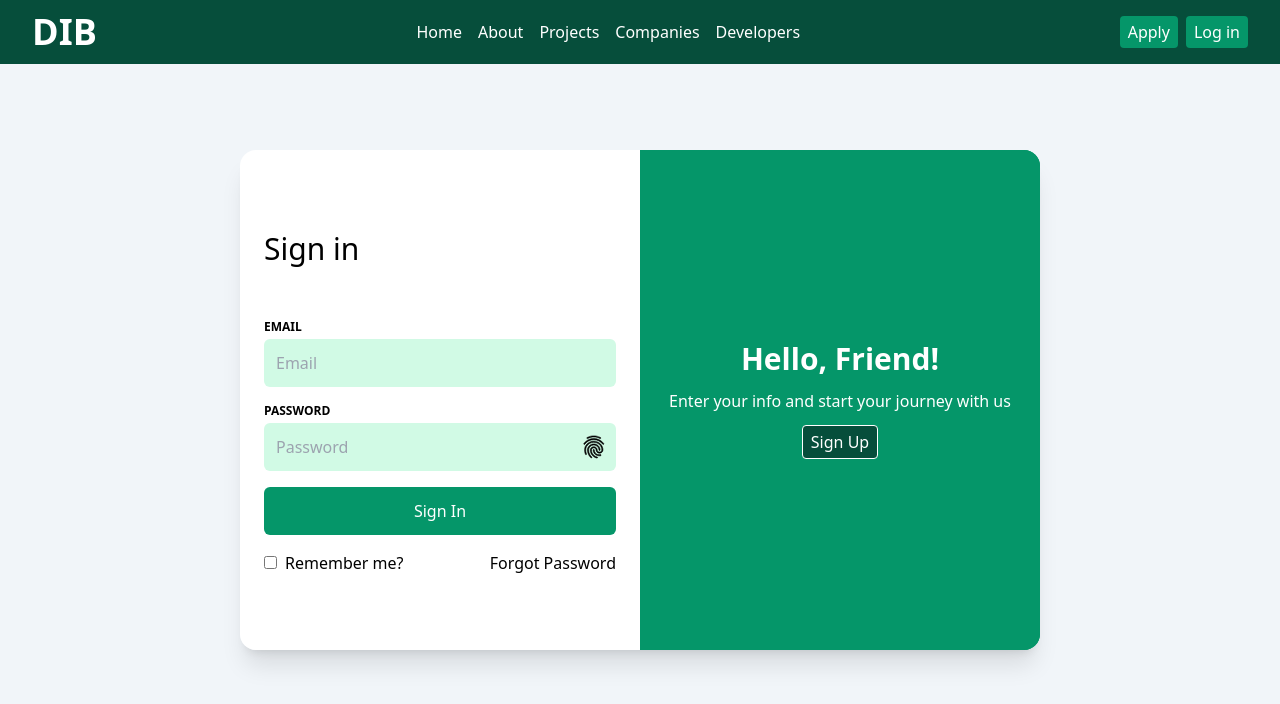
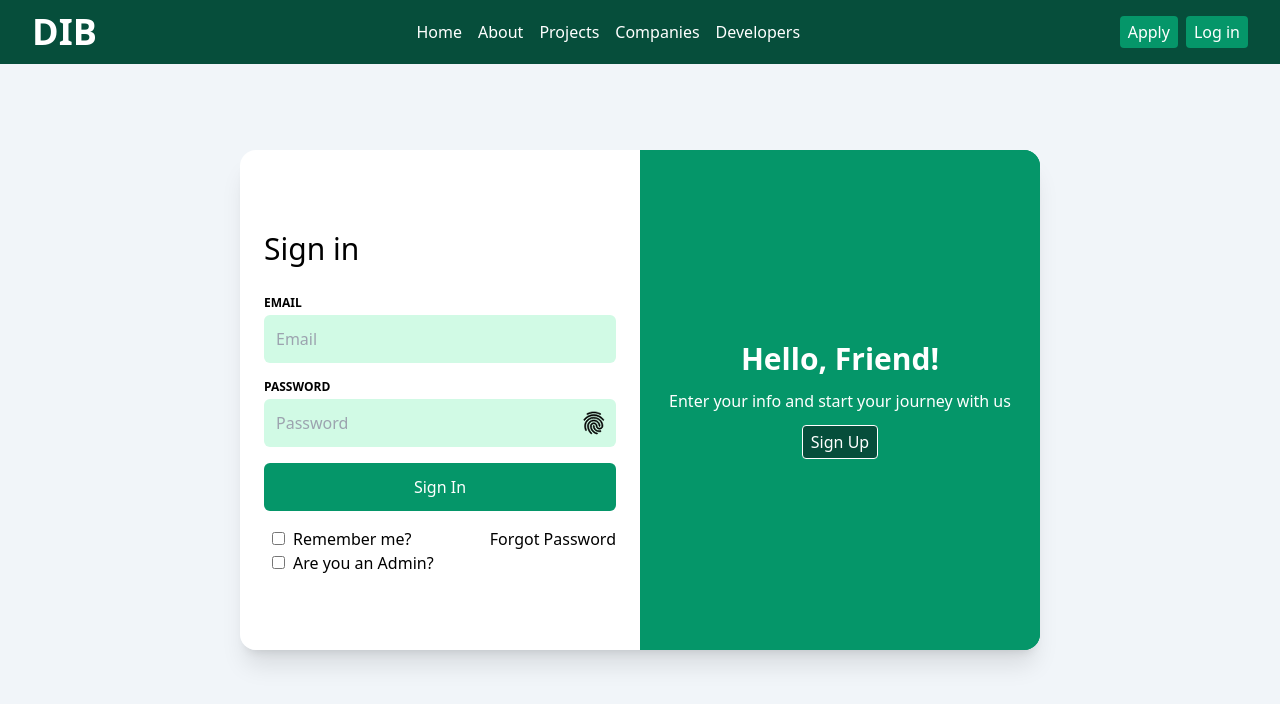
Before and after one commit to simontcodes/DIB-front, a Next.js app: page /login in a window 1280 px wide. Shown: the top 704 px of the page. Built offline with nearby package versions, Linux system fonts and the light colour scheme; no server answers.

Commit message:
Handle Admin Login and Dashboard cases

```diff
--- a/app/dashboard/[userId]/page.tsx
+++ b/app/dashboard/[userId]/page.tsx
@@ -7,15 +7,6 @@ import Link from "next/link"
 import { useSession } from "next-auth/react"
 import { useState, useEffect } from "react"
 import { User } from 'types/interfaces'
-
-// type User = {
-//   _id: string,
-//   name: string,
-//   email: string,
-//   password: string,
-//   role: string,
-//   __v: number
-// }
 
 type PageProps = {
   params: {
@@ -30,8 +21,12 @@ export default function Dashboard(props: PageProps) {
   const [ userId, setUserId ] = useState()
   const [ userRoles, setUserRoles ] = useState<string[]>([])
 
+  // FUNCTION TO FETCH USER
   const fetchUser = async () => {
-    const res = await fetch(`http://localhost:8080/dibs/${session?.user?.id}`, {
+    const isAdmin = session?.user?.role?.includes('Admin')
+    console.log(session)
+    console.log(`http://localhost:8080/${isAdmin?"admins":"dibs"}/${session?.user?.id}`)
+    const res = await fetch(`http://localhost:8080/${isAdmin?"admins":"dibs"}/${session?.user?.id}`, {
       method: "GET",
       headers: {
         "Content-Type": "application/json",
@@ -39,11 +34,15 @@ export default function Dashboard(props: PageProps) {
       }
     });
     const data = await res.json()
-    // const roleToPush:string[] = []
-    // roleToPush.push(data.role)
     setUserId(data._id)
-    // setUserRoles(roleToPush)
-    setUserRoles(data.role)
+    console.log(typeof data.role === "string")
+    if(typeof data.role === "string") {
+      const roleToPush:string[] = []
+      roleToPush.push(data.role)
+      setUserRoles(roleToPush)
+    } else {
+      setUserRoles(data.role)
+    }
     setUserData(data)
   }
 
@@ -99,26 +98,26 @@ export default function Dashboard(props: PageProps) {
             <span className='font-bold text-white'>DevOps</span>
           </div>
         )
+      case "Regular Admin":
+        return (
+          <div key={index} className='flex items-center gap-1 bg-orange-900 w-fit py-1 px-3 rounded-md'>
+            <div className='h-4 w-4 bg-white rounded-full'></div>
+            <span className='font-bold text-white'>Admin</span>
+          </div>
+        )
+      case "Super Admin":
+        return (
+          <div key={index} className='flex items-center gap-1 bg-orange-900 w-fit py-1 px-3 rounded-md'>
+            <div className='h-4 w-4 bg-pink-400 rounded-full'></div>
+            <span className='font-bold text-white'>Super Admin</span>
+          </div>
+        )
     }
   }
 
   useEffect(() => {
     fetchUser()
   },[])
-
-  // const fetchUser = async (userId: string) => {
-  //   const res = await fetch(`http://localhost:8080/dibs/${userId}`)
-  //   const user: User = await res.json()
-  //   return user
-  // }
-  // const user = await fetchUser(props.params.userId)
-
-  // const mockUser = {
-  //   name: "Schubert Kulminko",
-  //   roles: [true, true, true, true, true, true, true]
-  // }
-
-  // const roles: string[] = ["Fullstack Developer", "Frontend Developer", "Project Manager"]
 
   if(!userData) {
     return <p>Loading</p>
@@ -127,7 +126,6 @@ export default function Dashboard(props: PageProps) {
   return (
     <div className="w-full max-w-[1280px] pt-16">
       <h1 className="text-4xl font-bold mb-8">Dashboard</h1>
-
       <div className='flex flex-col justify-center p-16 w-full h-48 relative bg-emerald-400 rounded-3xl'>
         <div className='flex justify-center items-center absolute bottom-8 right-16 h-64 w-64 overflow-hidden rounded-full border-8 bg-emerald-600'>
           <img className='w-full object-cover rounded-full' src={`https://api.dicebear.com/5.x/open-peeps/svg?seed=${userData?.name}&flip=true&translateX=5`} loading="lazy" alt='profile'/>
@@ -152,55 +150,15 @@ export default function Dashboard(props: PageProps) {
           <p>How are you today? Ready to tackle some projects?</p>
         </div>
       </div>
-
       <div className='flex flex-col mt-4 bg-emerald-500 rounded-3xl p-4' id="roles-bar">
         <div className='flex gap-2'>
-          {userRoles.length == 0 ? <span className="bg-emerald-900 w-fit py-1 px-3 rounded-md text-white font-medium mx-auto">Please set your roles in settings</span> : userRoles.map((role, index) => tokenSwitch(role, index))}
-          {/* {mockUser.roles[0] ?
-          <div className='flex items-center gap-1 bg-emerald-900 w-fit py-1 px-3 rounded-md '>
-            <div className='h-4 w-4 bg-purple-500 rounded-full'></div>
-            <span className='font-bold text-white'>FullStack</span>
-          </div>
-          :""}
-          {mockUser.roles[1] ?
-          <div className='flex items-center gap-1 bg-emerald-900 w-fit py-1 px-3 rounded-md'>
-            <div className='h-4 w-4 bg-green-500 rounded-full'></div>
-            <span className='font-bold text-white'>Front-End</span>
-          </div>
-          :""}
-          {mockUser.roles[2] ?
-          <div className='flex items-center gap-1 bg-emerald-900 w-fit py-1 px-3 rounded-md'>
-            <div className='h-4 w-4 bg-blue-500 rounded-full'></div>
-            <span className='font-bold text-white'>Back-End</span>
-          </div>
-          :""}
-          {mockUser.roles[3] ?
-          <div className='flex items-center gap-1 bg-emerald-900 w-fit py-1 px-3 rounded-md'>
-            <div className='h-4 w-4 bg-yellow-500 rounded-full'></div>
-            <span className='font-bold text-white'>PM</span>
-          </div>
-          :""}
-          {mockUser.roles[4] ?
-          <div className='flex items-center gap-1 bg-emerald-900 w-fit py-1 px-3 rounded-md'>
-            <div className='h-4 w-4 bg-red-500 rounded-full'></div>
-            <span className='font-bold text-white'>QA Tester</span>
-          </div>
-          :""}
-          {mockUser.roles[5] ?
-          <div className='flex items-center gap-1 bg-emerald-900 w-fit py-1 px-3 rounded-md'>
-            <div className='h-4 w-4 bg-pink-500 rounded-full'></div>
-            <span className='font-bold text-white'>UX/UI</span>
-          </div>
-          :""}
-          {mockUser.roles[6] ?
-          <div className='flex items-center gap-1 bg-emerald-900 w-fit py-1 px-3 rounded-md'>
-            <div className='h-4 w-4 bg-black rounded-full'></div>
-            <span className='font-bold text-white'>DevOps</span>
-          </div>
-          :""} */}
+          {
+          userRoles.length == 0
+          ? <span className="bg-emerald-900 w-fit py-1 px-3 rounded-md text-white font-medium mx-auto">Please set your roles in settings</span>
+          : userRoles.map((role, index) => tokenSwitch(role, index))
+          }
         </div>
       </div>
-
     </div>
   )
 }
--- a/app/login/page.tsx
+++ b/app/login/page.tsx
@@ -65,6 +65,7 @@ const SignInForm = ({isNewUser}:{isNewUser:Boolean}) => {
   }
 
   const [rememberMe, setRememberMe] = useState(false)
+  const [isAdmin, setIsAdmin] = useState(false)
   const [show, setShow] = useState(false)
   const [loginError, setLoginError] = useState(false)
   const router = useRouter()
@@ -74,6 +75,7 @@ const SignInForm = ({isNewUser}:{isNewUser:Boolean}) => {
     const status = await signIn("credentials", {
       email: values.email,
       password: values.password,
+      admin: isAdmin,
       redirect: false,
       callbackUrl: "/"
     })
@@ -81,6 +83,7 @@ const SignInForm = ({isNewUser}:{isNewUser:Boolean}) => {
       setLoginError(true)
     }
     if (status?.ok) {
+      console.log("logged in")
       router.push(status.url || "/")
     }
   }
@@ -134,9 +137,15 @@ const SignInForm = ({isNewUser}:{isNewUser:Boolean}) => {
           </div>
           <button className='w-full p-3 bg-emerald-600 rounded-md text-white hover:bg-emerald-800 active:scale-[.98] transition-transform'>Sign In</button>
           <div className='flex justify-between'>
-            <div>
-              <input id="uploaded" type="checkbox" value="uploaded" name="avatar-type" checked={rememberMe} onChange={(e) => setRememberMe(!rememberMe)} />
-              <label className="ml-2" htmlFor="uploaded">Remember me?</label>
+            <div className='flex flex-col'>
+              <label className="ml-2">
+                <input className='mr-2' id="remember" type="checkbox" value="remember" name="avatar-type" checked={rememberMe} onChange={(e) => setRememberMe(!rememberMe)} />
+                Remember me?
+              </label>
+              <label className="ml-2">
+                <input className='mr-2' id="admin" type="checkbox" value="admin" name="avatar-type" checked={isAdmin} onChange={(e) => setIsAdmin(!isAdmin)} />
+                Are you an Admin?
+              </label>
             </div>
             <div>
               <Link href="/forgot-password">Forgot Password</Link>
@@ -177,8 +186,6 @@ const SignUpForm = ({setIsNewUser}:{setIsNewUser:Function}) => {
     setPasswordError('')
     setRegisterError(false)
 
-    console.log('line 173: ', formik.errors)
-
     if (
       formik.errors.name !== undefined ||
       formik.errors.email !== undefined ||
@@ -196,17 +203,12 @@ const SignUpForm = ({setIsNewUser}:{setIsNewUser:Function}) => {
 
     try {
       const res = await axios.post('http://localhost:8080/dibs/', registerFormBody)
-      const data = res.data
-      console.log(data)
       if (res.status === 201) {
         console.log("User has been created")
-        // router.push(`/dashboard/${data._id}`)
-        // router.push(`/login`)
         document.querySelector('.container')?.classList.remove('right-panel-active')
         setIsNewUser(true)
       }
     } catch (e: any) {
-      // console.log(e.response)
       const stringName = 'name: '
       const stringEmail = 'email: '
       const stringPassword = 'password: '
@@ -214,47 +216,26 @@ const SignUpForm = ({setIsNewUser}:{setIsNewUser:Function}) => {
         setEmailError("Email already in use")
       }
       if (e.response.data.message.includes('name')) {
-        console.log("name error")
         if (e.response.data.message.includes('email')) {
           console.log("name and email missing")
-          // console.log(e.response.data.message.slice(e.response.data.message.indexOf(stringName) + stringName.length, e.response.data.message.indexOf(stringPassword) - 2))
           setNameError(e.response.data.message.slice(e.response.data.message.indexOf(stringName) + stringName.length, e.response.data.message.indexOf(stringEmail) - 2))
         } else if (e.response.data.message.includes('password')) {
-          // console.log(e.response.data.message.slice(e.response.data.message.indexOf(stringPassword) + stringPassword.length, e.response.data.message.indexOf(stringPassword) - 2))
           setNameError(e.response.data.message.slice(e.response.data.message.indexOf(stringName) + stringName.length, e.response.data.message.indexOf(stringPassword) - 2))
         } else {
-          // console.log(e.response.data.message.slice(e.response.data.message.indexOf(stringName) + stringName.length))
           setNameError(e.response.data.message.slice(e.response.data.message.indexOf(stringName) + stringName.length))
         }
       }
       if (e.response.data.message.includes('email')) {
-        console.log("email error")
         if (e.response.data.message.includes('password')) {
-          // console.log(e.response.data.message.slice(e.response.data.message.indexOf(stringEmail) + stringEmail.length, e.response.data.message.indexOf(stringPassword) - 2))
           setEmailError(e.response.data.message.slice(e.response.data.message.indexOf(stringEmail) + stringEmail.length, e.response.data.message.indexOf(stringPassword) - 2))
         } else {
-          // console.log(e.response.data.message.slice(e.response.data.message.indexOf(stringEmail) + stringEmail.length))
           setEmailError(e.response.data.message.slice(e.response.data.message.indexOf(stringEmail) + stringEmail.length))
         }
       }
       if (e.response.data.message.includes('password')) {
-        console.log("password error")
-        // console.log(e.response.data.message.slice(e.response.data.message.indexOf(stringPassword) + stringPassword.length))
         setPasswordError(e.response.data.message.slice(e.response.data.message.indexOf(stringPassword) + stringPassword.length))
       }
     }
-    // const status = await signIn("credentials", {
-    //   email: values.email,
-    //   password: values.password,
-    //   redirect: false,
-    //   callbackUrl: "/"
-    // })
-    // if(!status?.ok) {
-    //   setRegisterError(true)
-    // }
-    // if(status?.ok) {
-    //   router.push(status.url || "/")
-    // }
   }
 
   const formik = useFormik({
@@ -277,7 +258,6 @@ const SignUpForm = ({setIsNewUser}:{setIsNewUser:Function}) => {
       <div className='h-[3rem] flex items-center'>
         <span className='text-3xl'>Create Account</span>
       </div>
-      {/* {formError ? <span className='text-xs font-bold uppercase mb-1 text-center text-rose-400'>{formError}</span> : <></>} */}
       <form className='flex flex-col gap-2' onSubmit={formik.handleSubmit} key="signIn">
         <div className='flex flex-col'>
           <div className='flex justify-between mb-1 text-xs font-bold uppercase gap-2'>
--- a/pages/api/auth/[...nextauth].tsx
+++ b/pages/api/auth/[...nextauth].tsx
@@ -19,10 +19,12 @@ export const authOptions:NextAuthOptions = {
       },
       async authorize(credentials, req) {
 
+        const isAdmin = JSON.parse(req?.body?.admin)
+        const url = `http://localhost:8080/login/${isAdmin ? 'admins' : 'dibs'}/`
+
         const { email, password } = credentials as any
-        console.log("Login attempted")
 
-        const res = await fetch('http://localhost:8080/login/dibs/', {
+        const res = await fetch(url, {
           method: "POST",
           headers: {
             "Content-Type": "application/json",
```
